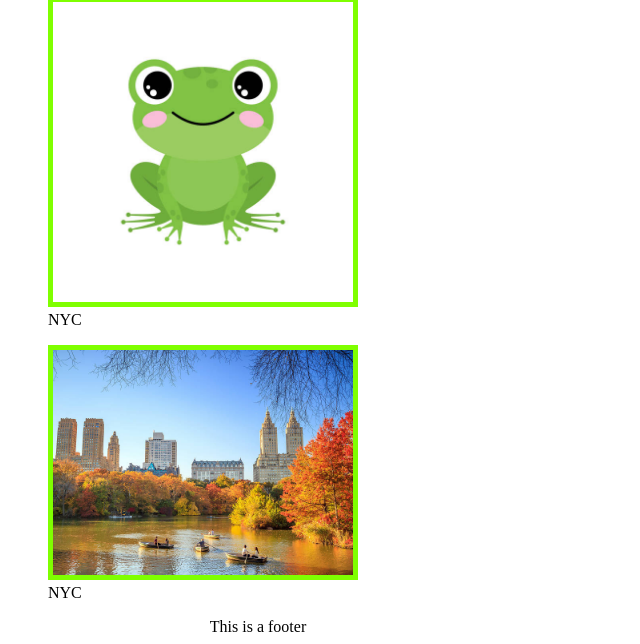
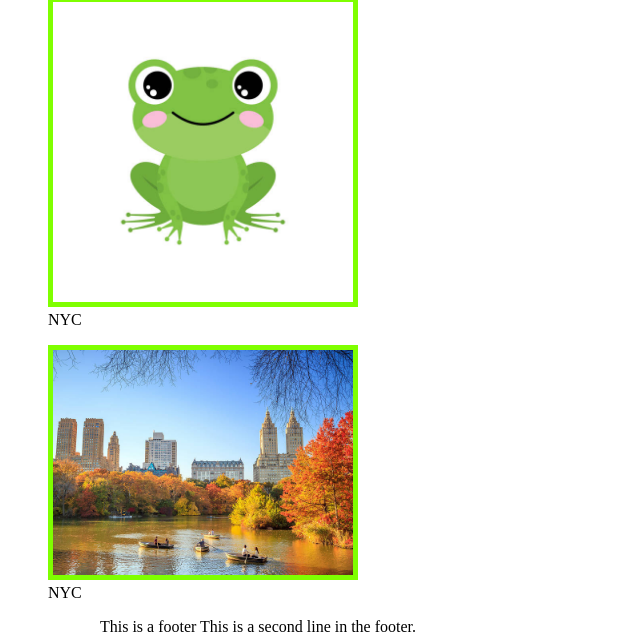
Before and after one commit to slowroll23/tp1-git, a plain HTML site: page index.html in a window 1280 px wide. Shown: the part 293-937 px from the top of the page, without its empty margins (0-640 px from the left). Drawn offline with Linux system fonts and the light colour scheme; a script that the page names is missing.

Commit message:
fix: add a second line to the footer

```diff
--- a/index.html
+++ b/index.html
@@ -46,6 +46,6 @@
       <img class="img2" src="img/nyc.jpeg" alt="NYC" />
       <figcaption>NYC</figcaption>
     </figure>
-    <footer>This is a footer</footer>
+    <footer>This is a footer This is a second line in the footer.</footer>
   </body>
 </html>
```
